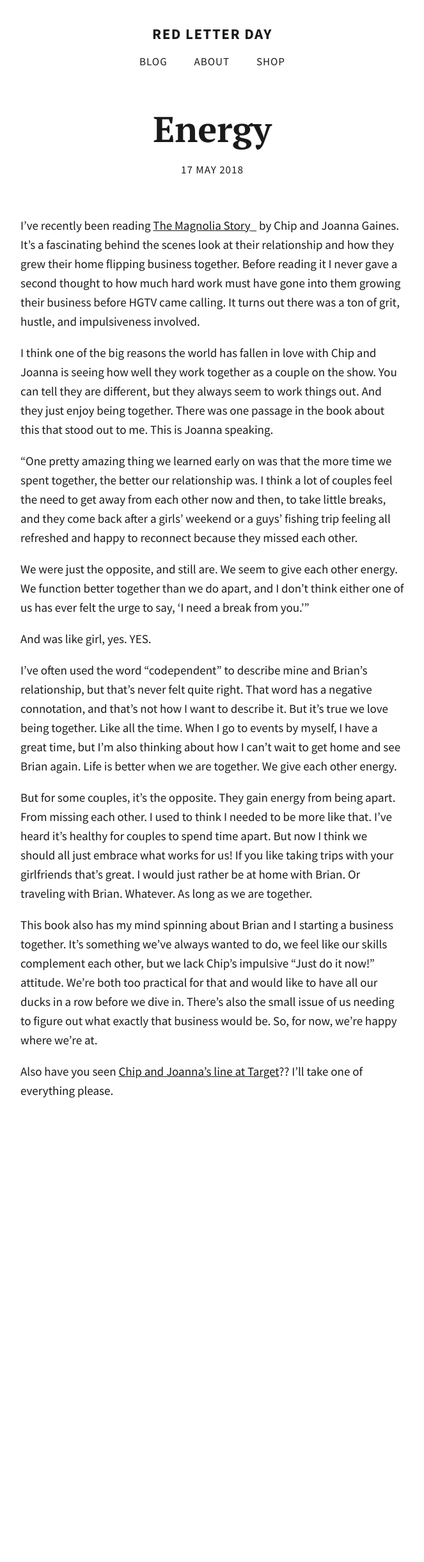
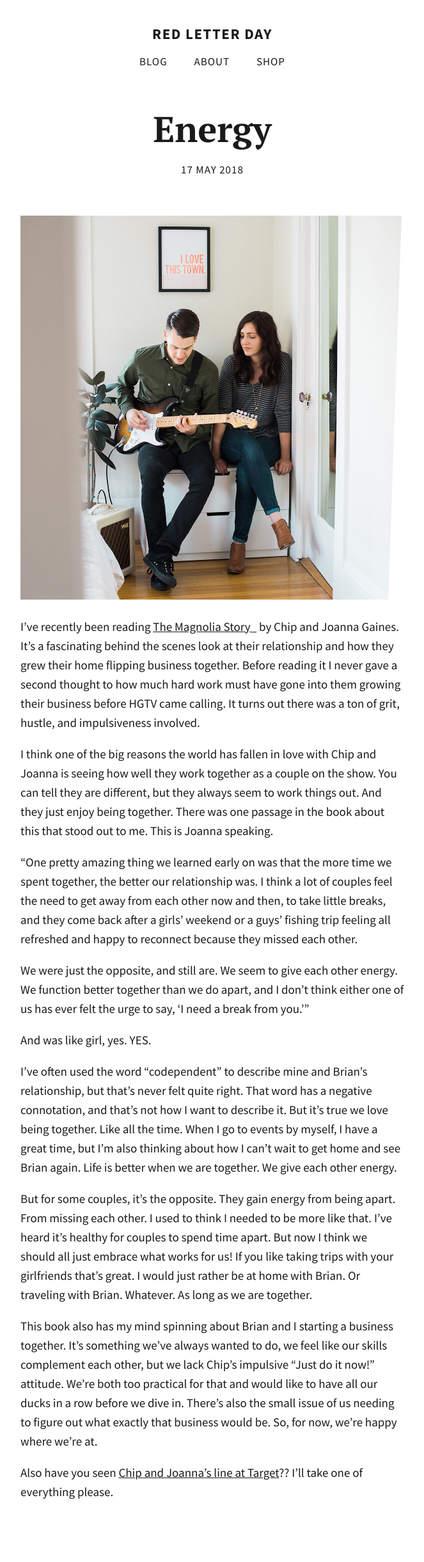
Before and after one commit to totiffany/totiffany.github.io, a Jekyll site: the page built from _posts/2018-05-17-Energy.md, in a window 1280 px wide. Shown: the whole page at 64% size, without its empty margins (308-971 px from the left). Built offline with Jekyll 4.4.1, drawn with Linux system fonts in a browser that asks for light colours; our own code applies the rules of GitHub Pages for plain Markdown files; comment, search, counter and statistics services are not loaded; before the commit the page ends 1814 px from its top, so only the background shows below that.

Commit message:
Update 2018-05-17-Energy.md

```diff
--- a/_posts/2018-05-17-Energy.md
+++ b/_posts/2018-05-17-Energy.md
@@ -7,7 +7,10 @@ description: >-
   being together. Like all the time. When I go to events by myself, I have a
   great time, but I'm also thinking about how I can't wait to get home and see
   Brian again. Life is better when we are together. We give each other energy.
+image: Tiffany-Brian.jpg
 ---
+![Tiffany-Brian.jpg]({{site.baseurl}}/img/Tiffany-Brian.jpg)
+
 I've recently been reading [The Magnolia Story](https://www.amazon.com/gp/product/0718079183/ref=as_li_tl?ie=UTF8&camp=1789&creative=9325&creativeASIN=0718079183&linkCode=as2&tag=redletterda04-20&linkId=799b8da5fe9cf3cffc77c6df69b85cd4)_ by Chip and Joanna Gaines. It's a fascinating behind the scenes look at their relationship and how they grew their home flipping business together. Before reading it I never gave a second thought to how much hard work must have gone into them growing their business before HGTV came calling. It turns out there was a ton of grit, hustle, and impulsiveness involved.
 
 I think one of the big reasons the world has fallen in love with Chip and Joanna is seeing how well they work together as a couple on the show. You can tell they are different, but they always seem to work things out. And they just enjoy being together. There was one passage in the book about this that stood out to me. This is Joanna speaking.
```
